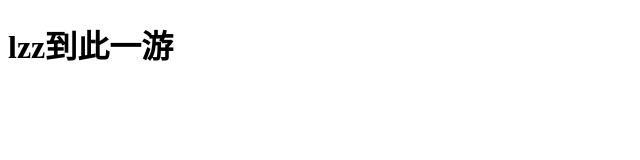
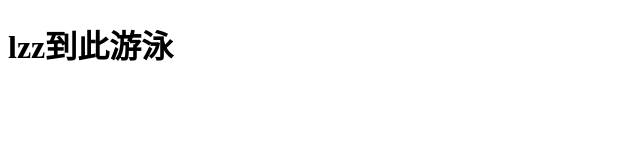
Before and after one commit to ironman779/ironman779.github.io, a plain HTML site: page index.html in a window 1280 px wide. Shown: the full height of the page, 0-640 px from the left. Drawn offline with Linux system fonts and the light colour scheme.

Commit message:
Update index.html

```diff
--- a/index.html
+++ b/index.html
@@ -6,6 +6,6 @@
     <title>Document</title>
 </head>
 <body>
-    <h1>lzz到此一游</h1>
+    <h1>lzz到此游泳</h1>
 </body>
 </html>
```
